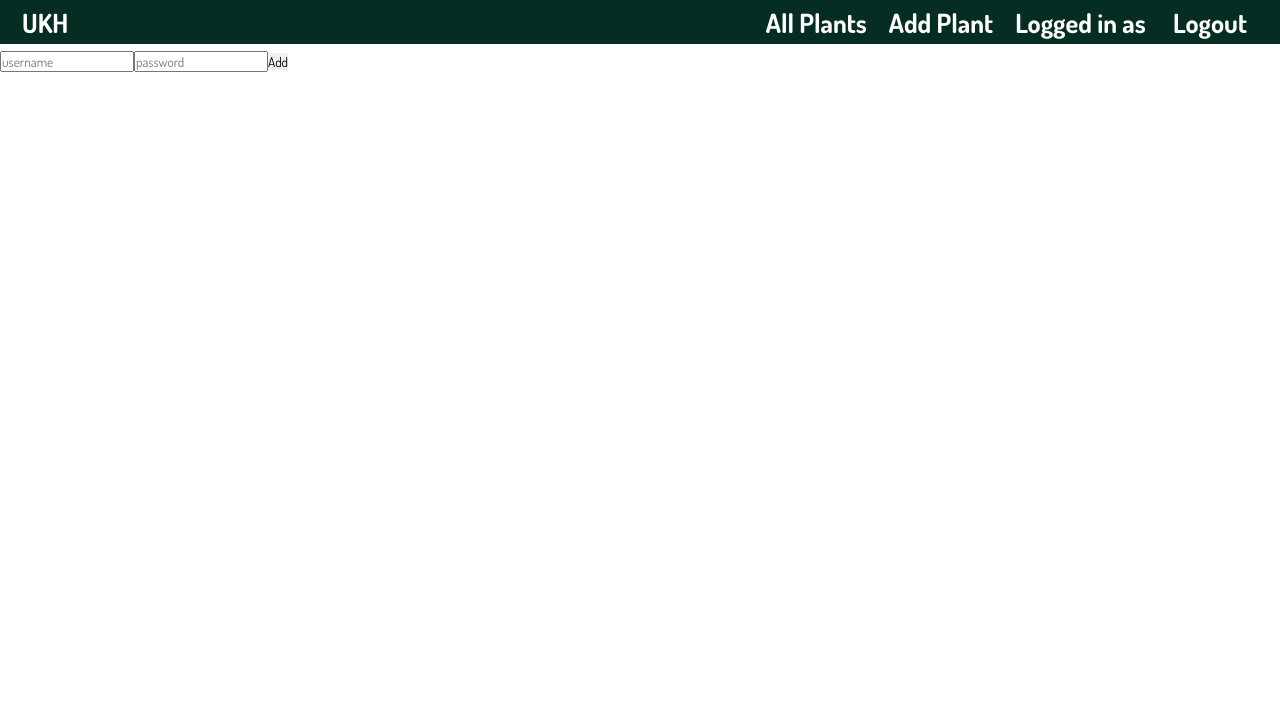
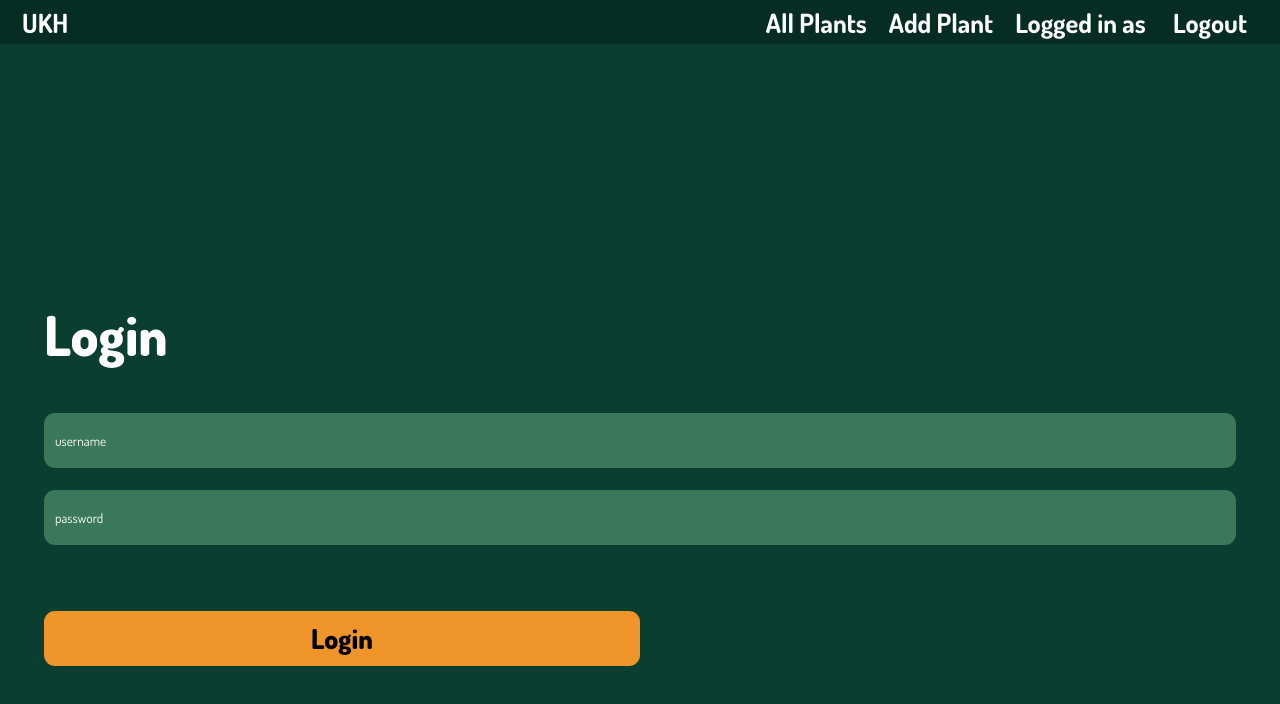
Before and after one commit to David-Delahaye/UKH, a React (Create React App) app in the folder client/: page /login in a window 1280 px wide. Shown: the top 704 px of the page. Built offline with nearby package versions, Linux system fonts and the light colour scheme; no server answers.

Commit message:
style login screen

```diff
--- a/client/src/components/Login.js
+++ b/client/src/components/Login.js
@@ -3,6 +3,7 @@ import { Redirect} from "react-router-dom";
 import {connect} from 'react-redux';
 import {loginUser} from '../actions/authActions'
 import PropTypes from 'prop-types';
+import form from "../modules/form/form.module.css";
 
 class Login extends Component {
   constructor(props) {
@@ -19,13 +20,15 @@ class Login extends Component {
   render() {
     return (
       <form
+      className={form.loginForm}
         onSubmit={(e) => {
           this.formSubmit(e);
         }}
       >
-        <input type="text" name="username" placeholder="username" />
-        <input type="text" name="password" placeholder="password" />
-        <button>Add</button>
+        <h1>Login</h1>
+        <input className={form.textInput} type="text" name="username" placeholder="username" />
+        <input className={form.textInput} type="text" name="password" placeholder="password" />
+        <button className={form.btnPrimary}>Login</button>
       </form>
     );
   }
--- a/client/src/modules/form/form.module.css
+++ b/client/src/modules/form/form.module.css
@@ -50,6 +50,35 @@
 
 .textInput::placeholder {
   color: white;
+}
+
+.loginForm {
+  background-color: #093E31;
+  width: 100%;
+  height: 100%;
+  padding: 2rem;
+  padding-top: 20%;
+  display: -webkit-box;
+  display: -ms-flexbox;
+  display: flex;
+  -webkit-box-orient: vertical;
+  -webkit-box-direction: normal;
+      -ms-flex-direction: column;
+          flex-direction: column;
+}
+
+.loginForm h1 {
+  color: white;
+  margin-bottom: 2rem;
+}
+
+.loginForm input {
+  margin-bottom: 1rem;
+}
+
+.loginForm button {
+  margin-top: 2rem;
+  margin-right: 50%;
 }
 
 .dropdown {
--- a/client/src/modules/form/form.module.scss
+++ b/client/src/modules/form/form.module.scss
@@ -39,6 +39,27 @@ $light-orange: #F7E044;
     display: block;
     &::placeholder{
         color: white;
+    }
+}
+
+.loginForm{
+    background-color:  $dark-green;
+    width: 100%;
+    height: 100%;
+    padding: 2rem;
+    padding-top: 20%;
+    display: flex;
+    flex-direction: column;
+    h1{
+        color: white;
+        margin-bottom: 2rem;
+    }
+    input{
+        margin-bottom: 1rem;
+    }
+    button{
+        margin-top: 2rem;
+        margin-right: 50%;
     }
 }
 
```
Also changed, not shown: 1 other file (tests, documents, lock files or other folders).
